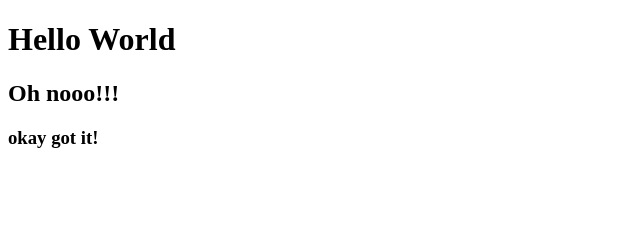
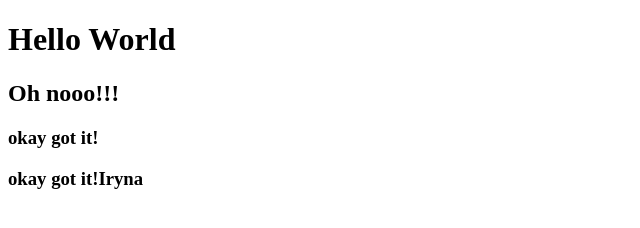
Before and after one commit to jzap19/git_practice, a plain HTML site: page index.html in a window 1280 px wide. Shown: the whole page, without its empty margins (0-640 px from the left). Drawn offline with Linux system fonts and the light colour scheme.

Commit message:
change Iryna

```diff
--- a/index.html
+++ b/index.html
@@ -8,5 +8,6 @@
 <h1> Hello World </h1>
 <h2> Oh nooo!!!</h2>
 <h3> okay got it!</h3>
+      <h3> okay got it!Iryna</h3>
   </body>
 </html>
```
